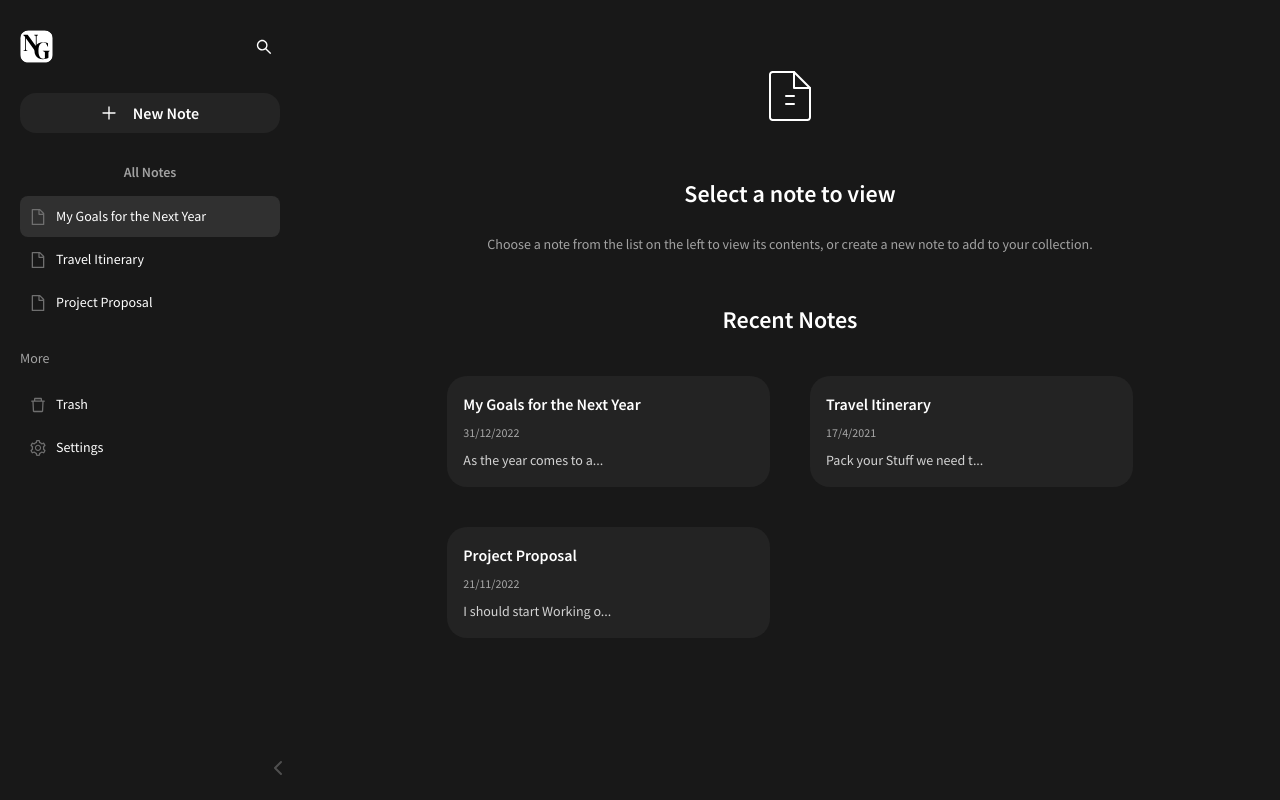
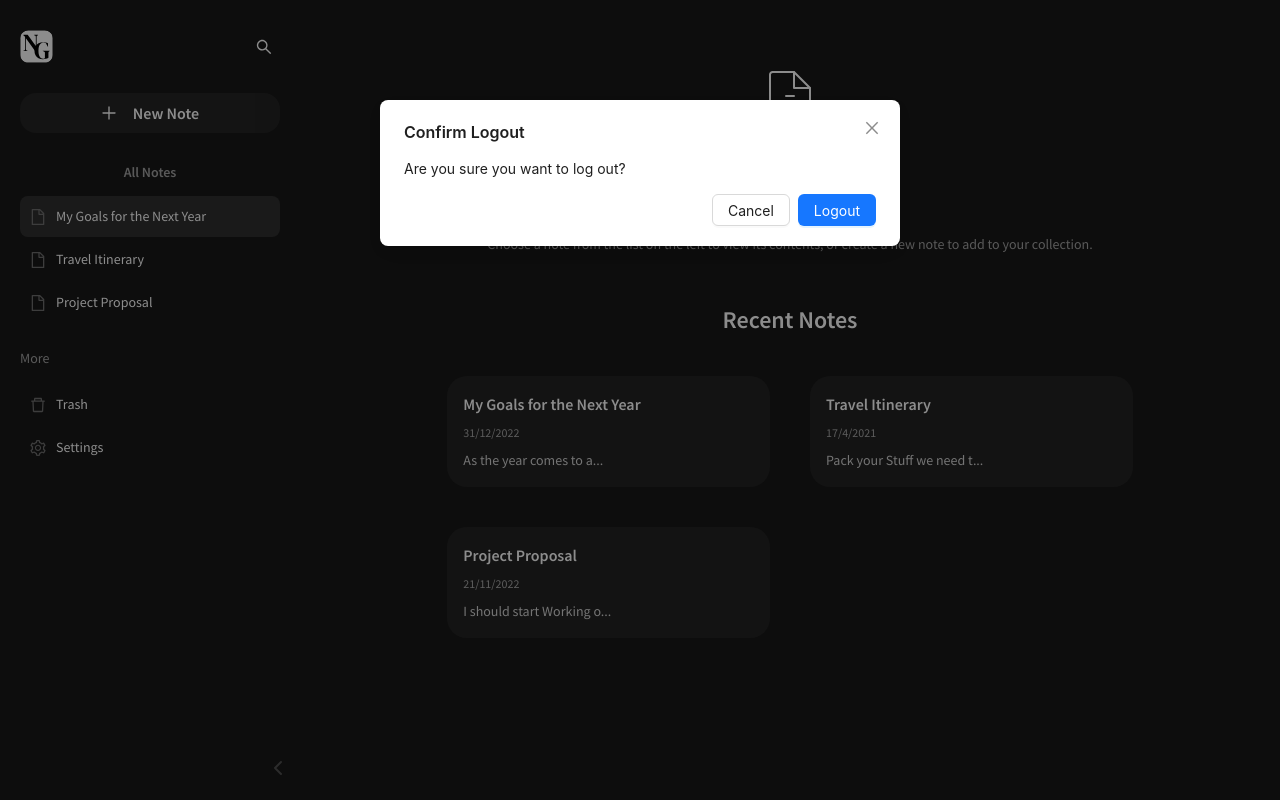
Before and after one commit to Rider9797/SE-Project, a React (Vite) app in the folder frontend/: page /dashboard in a window 1280 px wide. Both pictures are taken after a click on the element "Settings". Built offline with nearby package versions, Linux system fonts and the light colour scheme.

Commit message:
done all the fronted cause im the goat, added tayyabs stuff as well

```diff
--- a/frontend/src/components/MainLayout.tsx
+++ b/frontend/src/components/MainLayout.tsx
@@ -1,7 +1,7 @@
 // components/MainLayout.tsx
 import React, { useState } from 'react';
-import { Outlet, useLocation } from 'react-router-dom'; // Added useLocation
-import { Button, Input } from 'antd'; // Added Input import
+import { Outlet, useLocation, useNavigate } from 'react-router-dom'; // Added useNavigate
+import { Button, Input, Modal } from 'antd'; // Added Modal import
 import {
   SearchOutlined,
   PlusOutlined,
@@ -14,11 +14,15 @@ import {
 } from '@ant-design/icons';
 import '../styles/MainLayout.css';
 import Logo from './assets/Frame.svg';
+import { removeAuthToken } from '../utils/authorisation'; // Import auth utils
+import axios from 'axios';
 
 const MainLayout: React.FC = () => {
   const [sidebarCollapsed, setSidebarCollapsed] = useState(false);
-  const [searchVisible, setSearchVisible] = useState(false); // New state for search visibility
+  const [searchVisible, setSearchVisible] = useState(false); // State for search visibility
+  const [isLogoutModalVisible, setIsLogoutModalVisible] = useState(false); // Added for logout modal
   const location = useLocation(); // Get current location/route
+  const navigate = useNavigate(); // Added for navigation
 
   // Check if we're on the note editor page - adjusted for your URL structure
   const isNoteEditorPage = location.pathname.includes('/dashboard/') && location.pathname.includes('/edit');
@@ -28,15 +32,43 @@ const MainLayout: React.FC = () => {
     setSearchVisible(!searchVisible);
   };
 
+  // Handle logout functionality
+  const handleLogout = async () => {
+    try {
+      await axios.post('http://127.0.0.1:5000/auth/logout', {}, {
+        withCredentials: true
+      });
+      removeAuthToken();
+      window.location.href = '/'; // Redirect to login
+    } catch (error) {
+      console.error('Logout failed:', error);
+    }
+  };
+
   return (
     <div className="main-layout">
+      {/* Add logout confirmation modal */}
+      <Modal
+        title="Confirm Logout"
+        open={isLogoutModalVisible}
+        onOk={handleLogout}
+        onCancel={() => setIsLogoutModalVisible(false)}
+        okText="Logout"
+        cancelText="Cancel"
+      >
+        <p>Are you sure you want to log out?</p>
+      </Modal>
       <div className={`sidebar ${sidebarCollapsed ? 'collapsed' : ''}`}>
         <div className="sidebar-header">
-          <div className="logo">
+          <div
+            className="logo"
+            onClick={() => navigate('/dashboard')} // Add navigation to dashboard
+            style={{ cursor: 'pointer' }}
+          >
             <img src={Logo} alt="Logo" className="sidebar-logo" />
           </div>
           <div className="search-container">
-            {/* Added animated search input */}
+            {/* Animated search input */}
             <div className={`search-input-wrapper ${searchVisible ? 'visible' : ''}`}>
               <Input
                 placeholder="Search notes..."
@@ -80,7 +112,9 @@ const MainLayout: React.FC = () => {
               <DeleteOutlined className="note-icon" />
               <span>Trash</span>
             </div>
-            <div className="note-item">
+            <div className="note-item"
+              onClick={() => setIsLogoutModalVisible(true)} // Add logout modal trigger
+            >
               <SettingOutlined className="note-icon" />
               <span>Settings</span>
             </div>
```
Also changed, not shown: frontend/src/components/logo.tsx (deleted).
